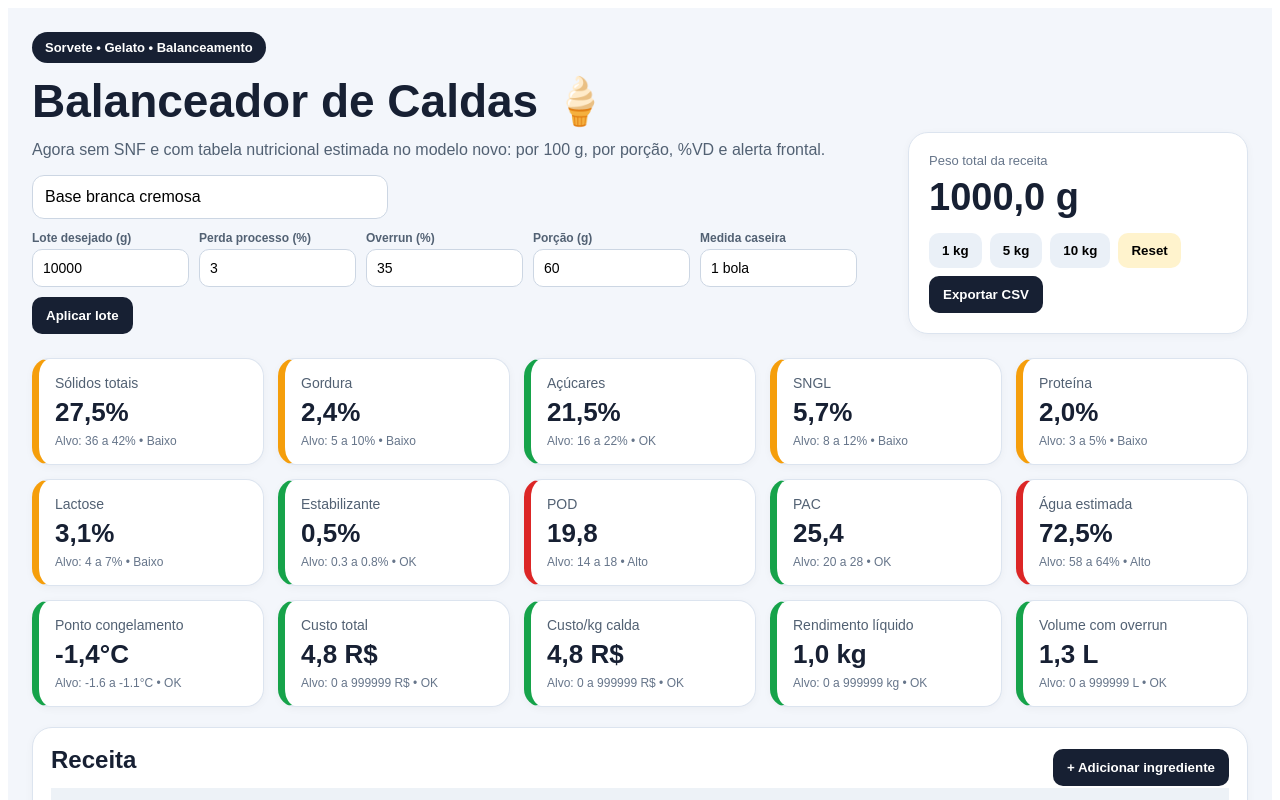
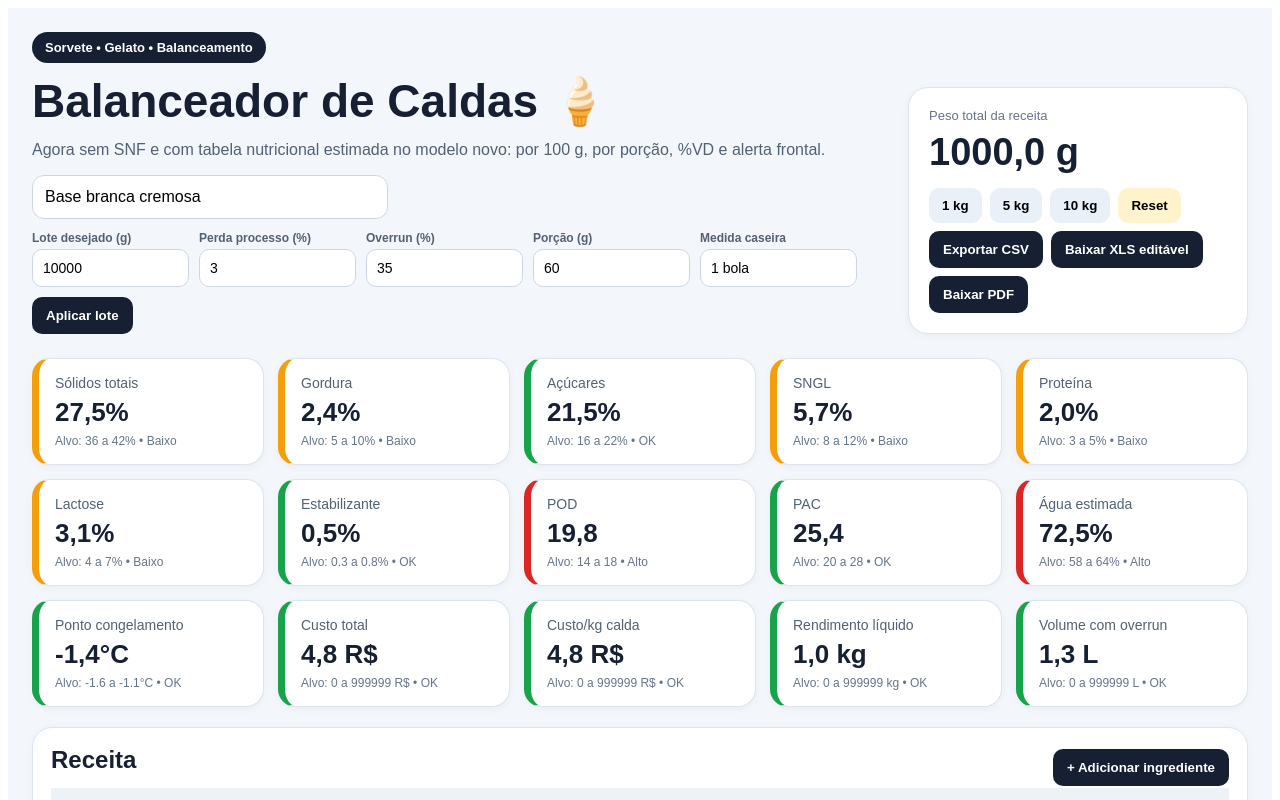
Before and after one commit to vasconcellosflori-code/Meu-balanceador-de-Caldas-de-Sorvetes, a React (Vite) app: page / in a window 1280 px wide. Shown: the top 800 px of the page. Built offline with nearby package versions, Linux system fonts and the light colour scheme.

Commit message:
Update App.jsx

```diff
--- a/src/App.jsx
+++ b/src/App.jsx
@@ -161,19 +161,124 @@ function App() {
     setMedidaCaseira("1 bola");
   }
 
+  function gerarDadosExportacao() {
+    const linhasIngredientes = ingredientes.map(i => [
+      i.nome, i.g, i.custoKg, i.solidos, i.carboidratos, i.acucares, i.acucaresAdicionados,
+      i.gordura, i.gorduraSaturada, i.gorduraTrans, i.proteina, i.lactose, i.sngl,
+      i.fibra, i.sodio, i.estabilizante, i.pod, i.pac
+    ]);
+
+    const linhasResumo = [
+      ["Peso total", `${fmt(pesoTotal)} g`],
+      ["Custo total", `R$ ${fmt(totais.custoTotal)}`],
+      ["Custo/kg calda", `R$ ${fmt(totais.custoKg)}`],
+      ["Custo/kg líquido", `R$ ${fmt(totais.custoKgLiquido)}`],
+      ["Rendimento líquido", `${fmt(totais.rendimentoLiquidoKg)} kg`],
+      ["Volume com overrun", `${fmt(totais.volumeFinalL)} L`],
+      ["Porção", `${porcao} g (${medidaCaseira})`]
+    ];
+
+    const linhasNutricionais = tabelaNutricional.map(i => [
+      i.nome,
+      `${i.unidade === "mg" ? arred(i.por100) : fmt(i.por100)} ${i.unidade}`,
+      `${i.unidade === "mg" ? arred(valorPorcao(i)) : fmt(valorPorcao(i))} ${i.unidade}`,
+      percentualVD(i)
+    ]);
+
+    return { linhasIngredientes, linhasResumo, linhasNutricionais };
+  }
+
   function exportarCSV() {
+    const { linhasIngredientes, linhasResumo, linhasNutricionais } = gerarDadosExportacao();
     const cabecalho = "Ingrediente;g;Custo/kg;Solidos;Carboidratos;Acucares totais;Acucares adicionados;Gordura;Gordura saturada;Gordura trans;Proteina;Lactose;SNGL;Fibra;Sodio;Estabilizante;POD;PAC";
-    const linhas = ingredientes.map(i => [i.nome, i.g, i.custoKg, i.solidos, i.carboidratos, i.acucares, i.acucaresAdicionados, i.gordura, i.gorduraSaturada, i.gorduraTrans, i.proteina, i.lactose, i.sngl, i.fibra, i.sodio, i.estabilizante, i.pod, i.pac].join(";"));
-    const nutri = tabelaNutricional.map(i => [i.nome, fmt(i.por100), fmt(valorPorcao(i)), percentualVD(i)].join(";"));
-    const resumo = ["", "RESUMO", `Peso total;${fmt(pesoTotal)} g`, `Custo total;R$ ${fmt(totais.custoTotal)}`, `Custo/kg;R$ ${fmt(totais.custoKg)}`, `Rendimento liquido;${fmt(totais.rendimentoLiquidoKg)} kg`, `Volume final;${fmt(totais.volumeFinalL)} L`, "", "TABELA NUTRICIONAL", `Porcao;${porcao} g (${medidaCaseira})`, "Nutriente;100 g;Porcao;%VD", ...nutri];
+    const linhas = linhasIngredientes.map(linha => linha.join(";"));
+    const resumo = ["", "RESUMO", ...linhasResumo.map(l => l.join(";")), "", "TABELA NUTRICIONAL", "Nutriente;100 g;Porcao;%VD", ...linhasNutricionais.map(l => l.join(";"))];
     const csv = [cabecalho, ...linhas, ...resumo].join(String.fromCharCode(10));
     const blob = new Blob([csv], { type: "text/csv;charset=utf-8" });
+    baixarArquivo(blob, `${nomeReceita.replace(/[^a-z0-9]+/gi, "-")}.csv`);
+  }
+
+  function baixarArquivo(blob, nomeArquivo) {
     const url = URL.createObjectURL(blob);
     const a = document.createElement("a");
     a.href = url;
-    a.download = `${nomeReceita.replace(/[^a-z0-9]+/gi, "-")}.csv`;
+    a.download = nomeArquivo;
     a.click();
     URL.revokeObjectURL(url);
+  }
+
+  function tabelaHtml(titulo, cabecalhos, linhas) {
+    return `
+      <h2>${titulo}</h2>
+      <table>
+        <thead><tr>${cabecalhos.map(h => `<th>${h}</th>`).join("")}</tr></thead>
+        <tbody>${linhas.map(l => `<tr>${l.map(c => `<td>${c}</td>`).join("")}</tr>`).join("")}</tbody>
+      </table>
+    `;
+  }
+
+  function exportarXLS() {
+    const { linhasIngredientes, linhasResumo, linhasNutricionais } = gerarDadosExportacao();
+    const html = `
+      <html>
+        <head>
+          <meta charset="UTF-8" />
+          <style>
+            body { font-family: Arial, sans-serif; }
+            h1 { color: #172033; }
+            h2 { margin-top: 24px; color: #172033; }
+            table { border-collapse: collapse; width: 100%; margin-bottom: 18px; }
+            th { background: #edf2f7; font-weight: bold; }
+            th, td { border: 1px solid #94a3b8; padding: 6px; text-align: left; }
+          </style>
+        </head>
+        <body>
+          <h1>${nomeReceita}</h1>
+          ${tabelaHtml("Receita", ["Ingrediente", "g", "Custo/kg", "Sólidos", "Carboidratos", "Açúcares totais", "Açúcares adicionados", "Gordura", "Gordura saturada", "Gordura trans", "Proteína", "Lactose", "SNGL", "Fibra", "Sódio", "Estabilizante", "POD", "PAC"], linhasIngredientes)}
+          ${tabelaHtml("Resumo industrial", ["Indicador", "Valor"], linhasResumo)}
+          ${tabelaHtml("Tabela nutricional estimada", ["Nutriente", "100 g", "Porção", "%VD"], linhasNutricionais)}
+        </body>
+      </html>
+    `;
+    const blob = new Blob([html], { type: "application/vnd.ms-excel;charset=utf-8" });
+    baixarArquivo(blob, `${nomeReceita.replace(/[^a-z0-9]+/gi, "-")}.xls`);
+  }
+
+  function exportarPDF() {
+    const { linhasIngredientes, linhasResumo, linhasNutricionais } = gerarDadosExportacao();
+    const html = `
+      <html>
+        <head>
+          <title>${nomeReceita}</title>
+          <meta charset="UTF-8" />
+          <style>
+            @page { size: A4 landscape; margin: 12mm; }
+            body { font-family: Arial, sans-serif; color: #172033; }
+            h1 { margin: 0 0 6px; font-size: 24px; }
+            h2 { margin: 18px 0 8px; font-size: 16px; }
+            p { color: #526173; font-size: 12px; }
+            table { border-collapse: collapse; width: 100%; margin-bottom: 12px; font-size: 10px; }
+            th { background: #edf2f7; }
+            th, td { border: 1px solid #94a3b8; padding: 5px; text-align: left; }
+            .alerta { display: inline-block; background: #111827; color: #fff; padding: 8px 10px; border-radius: 8px; font-weight: bold; margin-bottom: 10px; }
+          </style>
+        </head>
+        <body>
+          <h1>${nomeReceita}</h1>
+          <p>Relatório gerado pelo Balanceador de Caldas. Porção: ${porcao} g (${medidaCaseira}).</p>
+          ${alertaFrontal.length > 0 ? `<div class="alerta">${alertaFrontal.join(" • ")}</div>` : ""}
+          ${tabelaHtml("Resumo industrial", ["Indicador", "Valor"], linhasResumo)}
+          ${tabelaHtml("Tabela nutricional estimada", ["Nutriente", "100 g", "Porção", "%VD"], linhasNutricionais)}
+          ${tabelaHtml("Receita", ["Ingrediente", "g", "Custo/kg", "Sólidos", "Carboidratos", "Açúcares totais", "Açúcares adicionados", "Gordura", "Gordura saturada", "Gordura trans", "Proteína", "Lactose", "SNGL", "Fibra", "Sódio", "Estabilizante", "POD", "PAC"], linhasIngredientes)}
+          <p>Observação: tabela nutricional estimada. Validar com ficha técnica, laudo ou software regulatório antes de impressão comercial.</p>
+          <script>window.onload = function(){ window.print(); };</script>
+        </body>
+      </html>
+    `;
+    const janela = window.open("", "_blank");
+    janela.document.open();
+    janela.document.write(html);
+    janela.document.close();
   }
 
   const alertaFrontal = [];
@@ -245,6 +350,8 @@ function App() {
               <button style={styles.button} onClick={() => escalarReceita(10000)}>10 kg</button>
               <button style={styles.buttonLight} onClick={resetar}>Reset</button>
               <button style={styles.primaryButton} onClick={exportarCSV}>Exportar CSV</button>
+              <button style={styles.primaryButton} onClick={exportarXLS}>Baixar XLS editável</button>
+              <button style={styles.primaryButton} onClick={exportarPDF}>Baixar PDF</button>
             </div>
           </div>
         </header>
```
